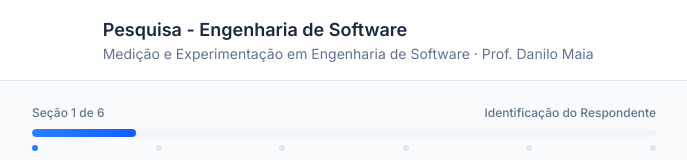
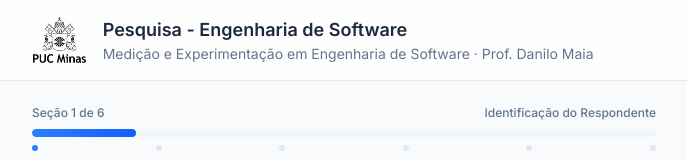
Before and after one commit to LeandroNani/questionarioMedicao, a Next.js app: page / in a window 1280 px wide. Shown: the top 160 px of the page, without its empty margins (296-983 px from the left). Built offline with nearby package versions, Linux system fonts and the light colour scheme; no server answers.

Commit message:
Update Header.tsx

```diff
--- a/src/components/Header.tsx
+++ b/src/components/Header.tsx
@@ -11,7 +11,7 @@ export default function Header() {
           alt="Logo PUC Minas"
           width={48}
           height={48}
-          className="h-10 w-auto object-contain sm:h-12"
+          className="h-10 w-auto object-contain brightness-0 sm:h-12"
           priority
         />
         <div className="min-w-0">
```
